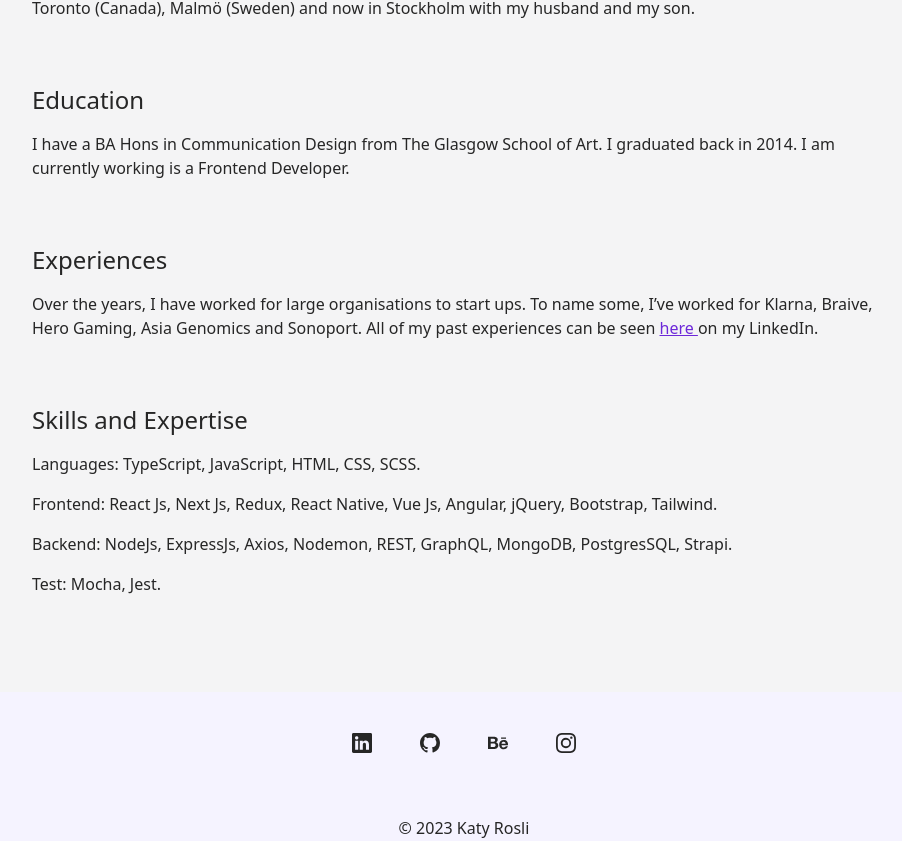
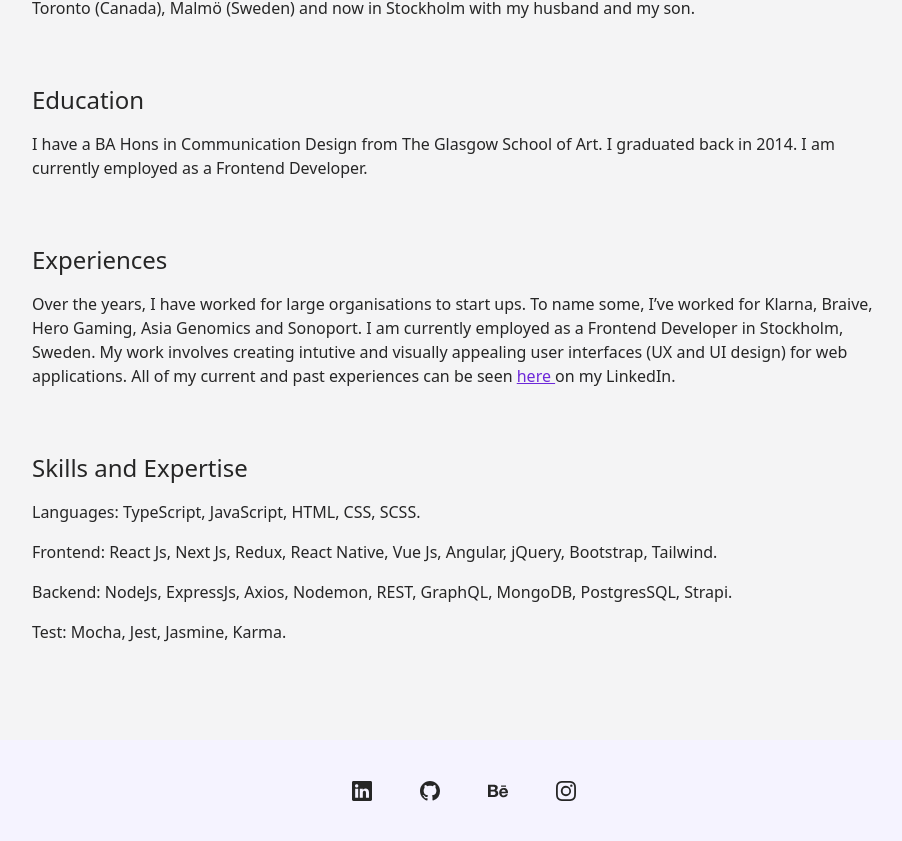
Before and after one commit to KatyRosli/blog, a Next.js app: page /about in a window 1280 px wide. Shown: the part 450-1291 px from the top of the page, without its empty margins (176-1078 px from the left). Built offline with nearby package versions, Linux system fonts and the light colour scheme.

Commit message:
update work experiences

```diff
--- a/pages/about.tsx
+++ b/pages/about.tsx
@@ -14,16 +14,18 @@ export default function About() {
         husband and my son.</p>
         <h3>Education</h3>
         <p className='text-base mb-16'>I have a BA Hons in Communication Design from The Glasgow School of Art. I graduated back in 2014.
-        I am currently working is a Frontend Developer.</p>
+        I am currently employed as a Frontend Developer.</p>
         <h3>Experiences</h3>
         <p className='text-base mb-16'>Over the years, I have worked for large organisations to start ups.
         To name some, I’ve worked for Klarna, Braive, Hero Gaming, Asia Genomics and Sonoport.
-        All of my past experiences can be seen <Link className='text-violet-700 underline' href='https://www.linkedin.com/in/katy-rosli-761b70185/'> here </Link> on my LinkedIn.</p>
+        I am currently employed as a Frontend Developer in Stockholm, Sweden.
+        My work involves creating intutive and visually appealing user interfaces (UX and UI design) for web applications.
+        All of my current and past experiences can be seen <Link className='text-violet-700 underline' href='https://www.linkedin.com/in/katy-rosli-761b70185/'> here </Link> on my LinkedIn.</p>
         <h3>Skills and Expertise</h3>
         <p className='text-base'>Languages: TypeScript, JavaScript, HTML, CSS, SCSS.</p>
         <p className='text-base'>Frontend: React Js, Next Js, Redux, React Native, Vue Js, Angular, jQuery, Bootstrap, Tailwind.</p>
         <p className='text-base'>Backend: NodeJs, ExpressJs, Axios, Nodemon, REST, GraphQL, MongoDB, PostgresSQL, Strapi.</p>
-        <p className='text-base mb-16'>Test: Mocha, Jest.</p>
+        <p className='text-base mb-16'>Test: Mocha, Jest, Jasmine, Karma.</p>
         </div>
       </div>
     </Layout>
```
